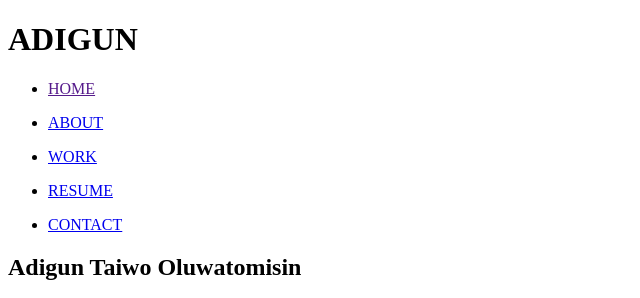
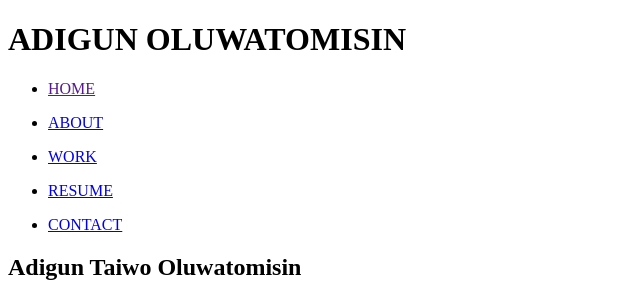
Before and after one commit to tomisinadigun/html-checkpoint, a plain HTML site: page index.html in a window 1280 px wide. Shown: the top 298 px of the page, without its empty margins (0-640 px from the left). Drawn offline with Linux system fonts and the light colour scheme.

Commit message:
added my name as logo

```diff
--- a/index.html
+++ b/index.html
@@ -8,7 +8,7 @@
 </head>
 <body>
     <header>
-        <h1>ADIGUN</h1>
+        <h1>ADIGUN OLUWATOMISIN</h1>
         <nav>
             <ul><li><a href="">HOME</a></li></ul>
             <ul><li><a href="#about">ABOUT</a></li></ul>
```
